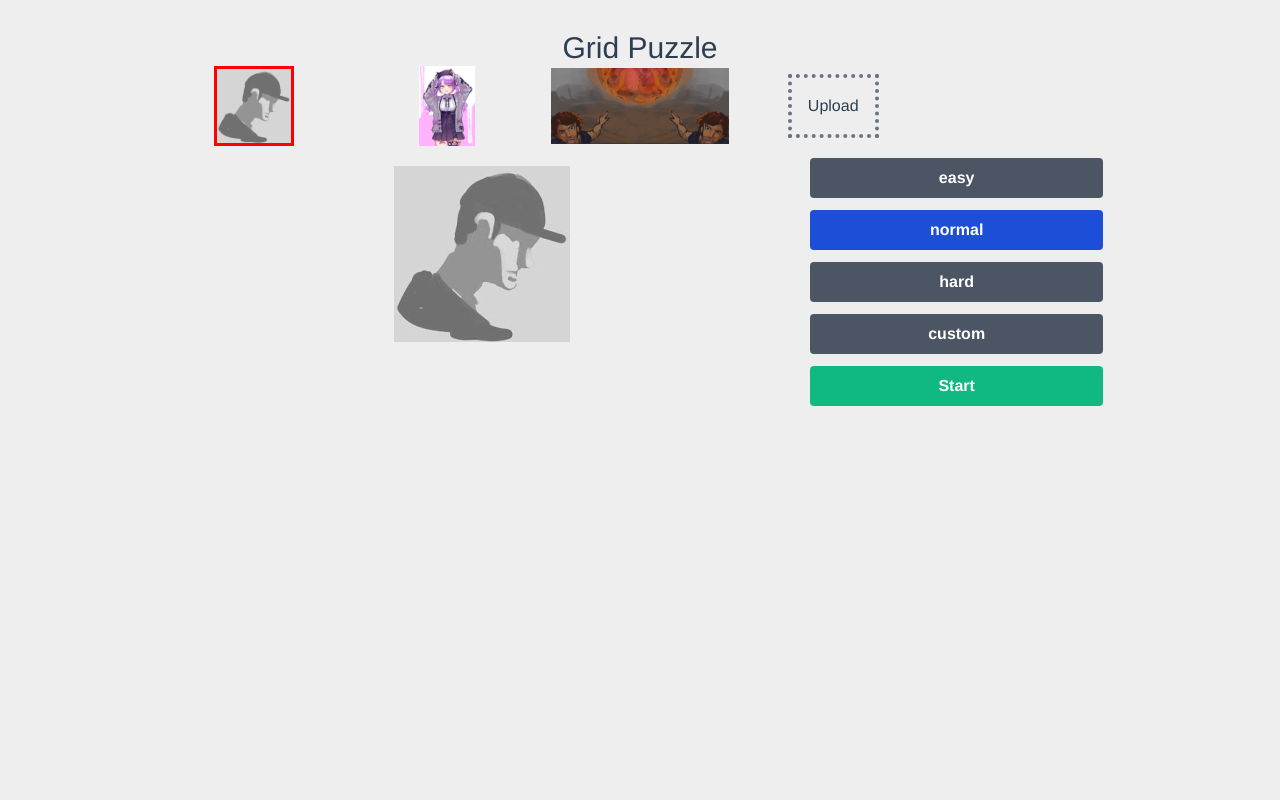
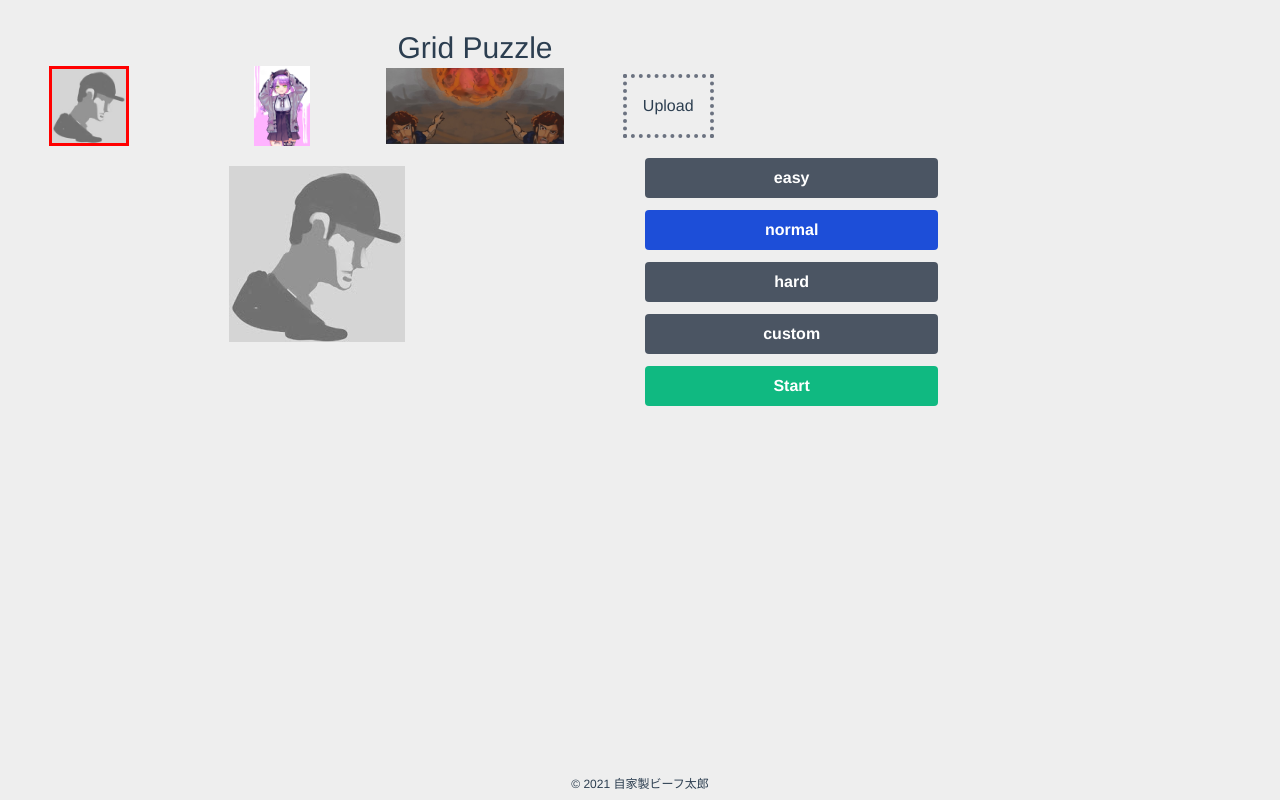
Before and after one commit to NekoBeaf/grid-puzzle, a Vue app: page / in a window 1280 px wide. Built offline with nearby package versions, Linux system fonts and the light colour scheme.

Commit message:
footer追加

```diff
--- a/src/App.vue
+++ b/src/App.vue
@@ -1,11 +1,14 @@
 <template>
   <div id="app" class="container mx-auto">
-    <h1 class="text-3xl">Grid Puzzle</h1>
-    <select-image ref="select" @select="select" />
-    <div class="grid grid-cols-3">
-      <grid-puzzle ref="puzzle" @clear="clear" class="col-span-2" />
-      <mode ref="mode" @start="start" @quit="quit" />
+    <div id="content" class="container max-auto">
+      <h1 class="text-3xl">Grid Puzzle</h1>
+      <select-image ref="select" @select="select" />
+      <div class="grid grid-cols-3">
+        <grid-puzzle ref="puzzle" @clear="clear" class="col-span-2" />
+        <mode ref="mode" @start="start" @quit="quit" />
+      </div>
     </div>
+    <app-footer />
   </div>
 </template>
 
@@ -13,12 +16,14 @@
 import GridPuzzle from "@/components/GridPuzzle";
 import SelectImage from "@/components/SelectImage";
 import Mode from "@/components/Mode";
+import AppFooter from "@/components/Footer";
 export default {
   name: "App",
   components: {
     GridPuzzle,
     SelectImage,
     Mode,
+    AppFooter,
   },
   data() {
     return {};
@@ -54,8 +59,10 @@ html {
   -moz-osx-font-smoothing: grayscale;
   text-align: center;
   color: #2c3e50;
+  margin-top: 30px;
+}
+#content {
   width: 950px;
   min-width: 750px;
-  margin-top: 30px;
 }
 </style>
--- /dev/null
+++ b/src/components/Footer.vue
@@ -0,0 +1,13 @@
+<template>
+  <footer class="container absolute bottom-0">
+    <p class="p-2 text-center text-xs">
+      &copy; 2021 自家製ビーフ太郎
+    </p>
+  </footer>
+</template>
+
+<script>
+export default {
+  name: "Footer",
+};
+</script>
```
